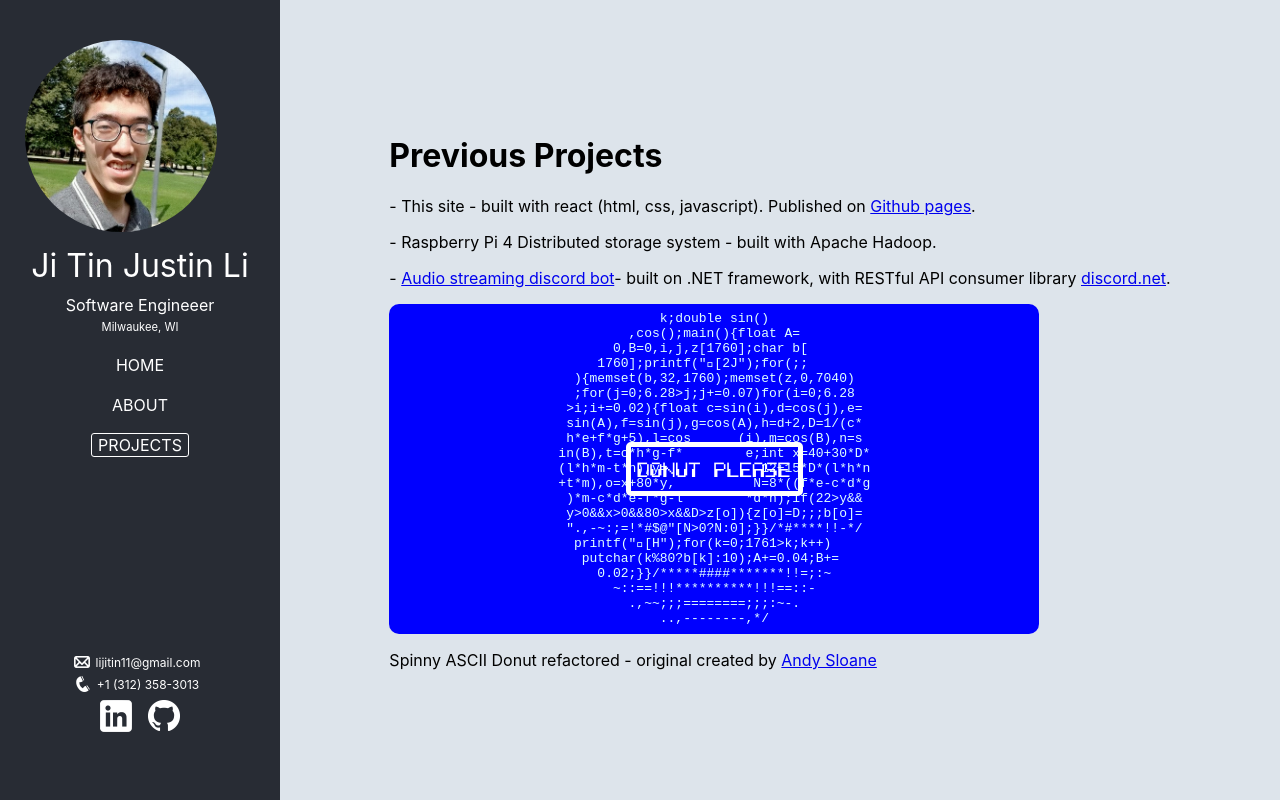
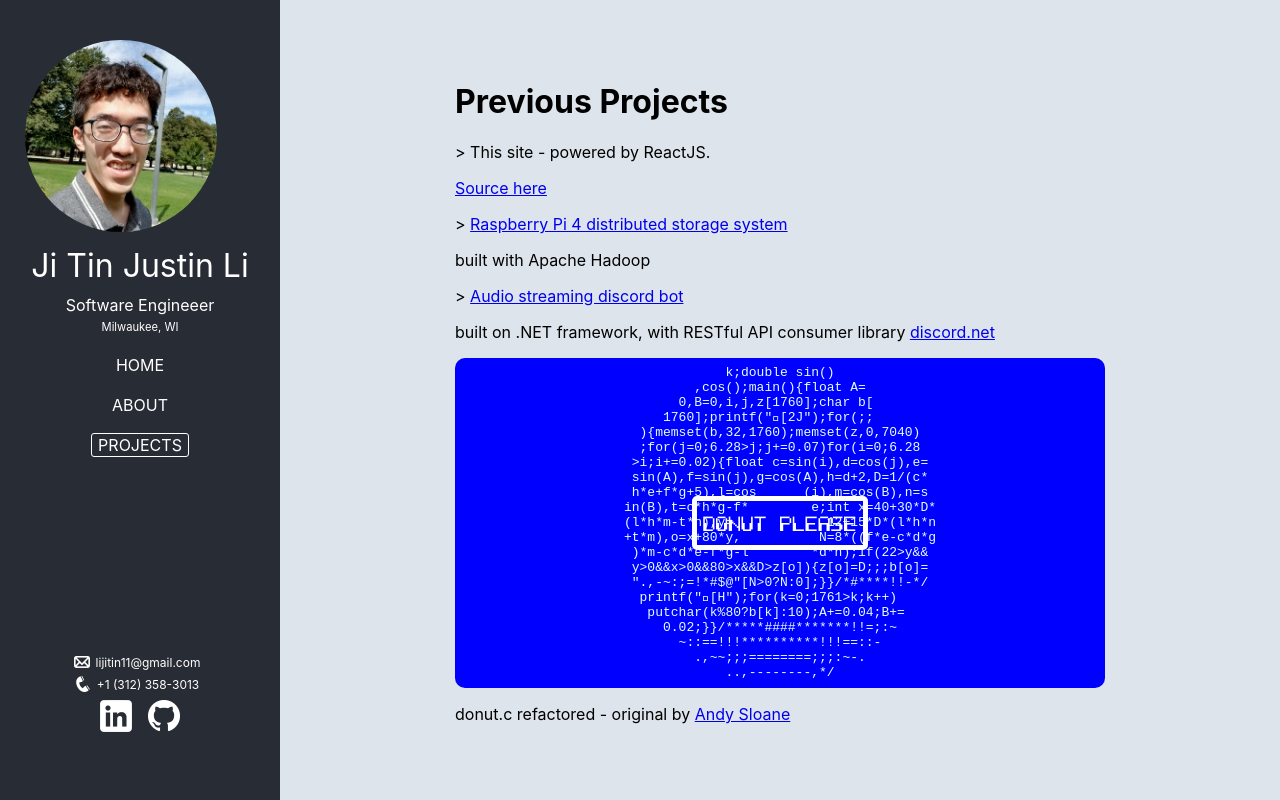
Before and after one commit to lijitin/landing, a React (Create React App) app: page / in a window 1280 px wide. Both pictures are taken after a click on the button "PROJECTS". Built offline with nearby package versions, Linux system fonts and the light colour scheme.

Commit message:
demo page update

```diff
--- a/src/components/pages/Demo.js
+++ b/src/components/pages/Demo.js
@@ -10,15 +10,15 @@ export default class Demo extends React.Component{
             <div className="demopage">
                 <div>
                     <h1>Previous Projects</h1>
-                    <p>- This site - built with react (html, css, javascript). Published on <a href="https://github.com/lijitin/landing/">Github pages</a>.</p>
-                    <p>- Raspberry Pi 4 Distributed storage system - built with Apache Hadoop.</p>
-                    <p>- <a href="https://github.com/lijitin/Streambot">Audio streaming discord bot</a>
-                    - built on .NET framework, with RESTful API consumer library <a href="https://discord.foxbot.me/stable/">discord.net</a>.
-                    </p>
+                    <p>> This site - powered by ReactJS. </p>
+                    <p><a href="https://github.com/lijitin/landing/">Source here</a></p>
+                    <p>> <a href="https://github.com/lijitin/picluster">Raspberry Pi 4 distributed storage system</a></p>
+                    <p>built with Apache Hadoop</p>
+                    <p>> <a href="https://github.com/lijitin/Streambot">Audio streaming discord bot</a></p>
+                    <p> built on .NET framework, with RESTful API consumer library <a href="https://discord.foxbot.me/stable/">discord.net</a></p>
                 </div>
-
                 <Donut></Donut>
-                <p>Spinny ASCII Donut refactored - original created by <a href="https://www.a1k0n.net/2011/07/20/donut-math.html">Andy Sloane</a></p>
+                <p>donut.c refactored - original by <a href="https://www.a1k0n.net/2011/07/20/donut-math.html">Andy Sloane</a></p>
             </div>
         )
     }
```
